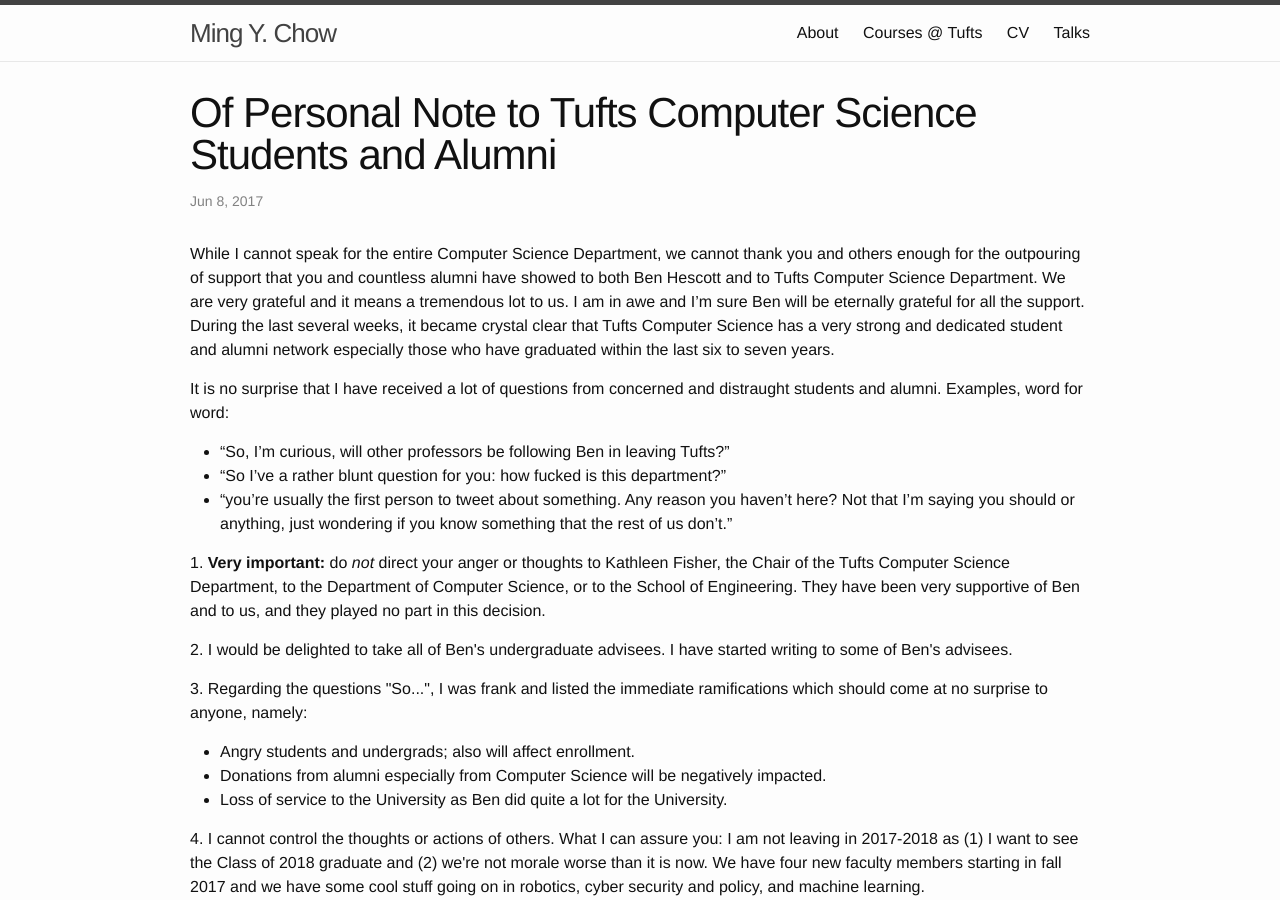
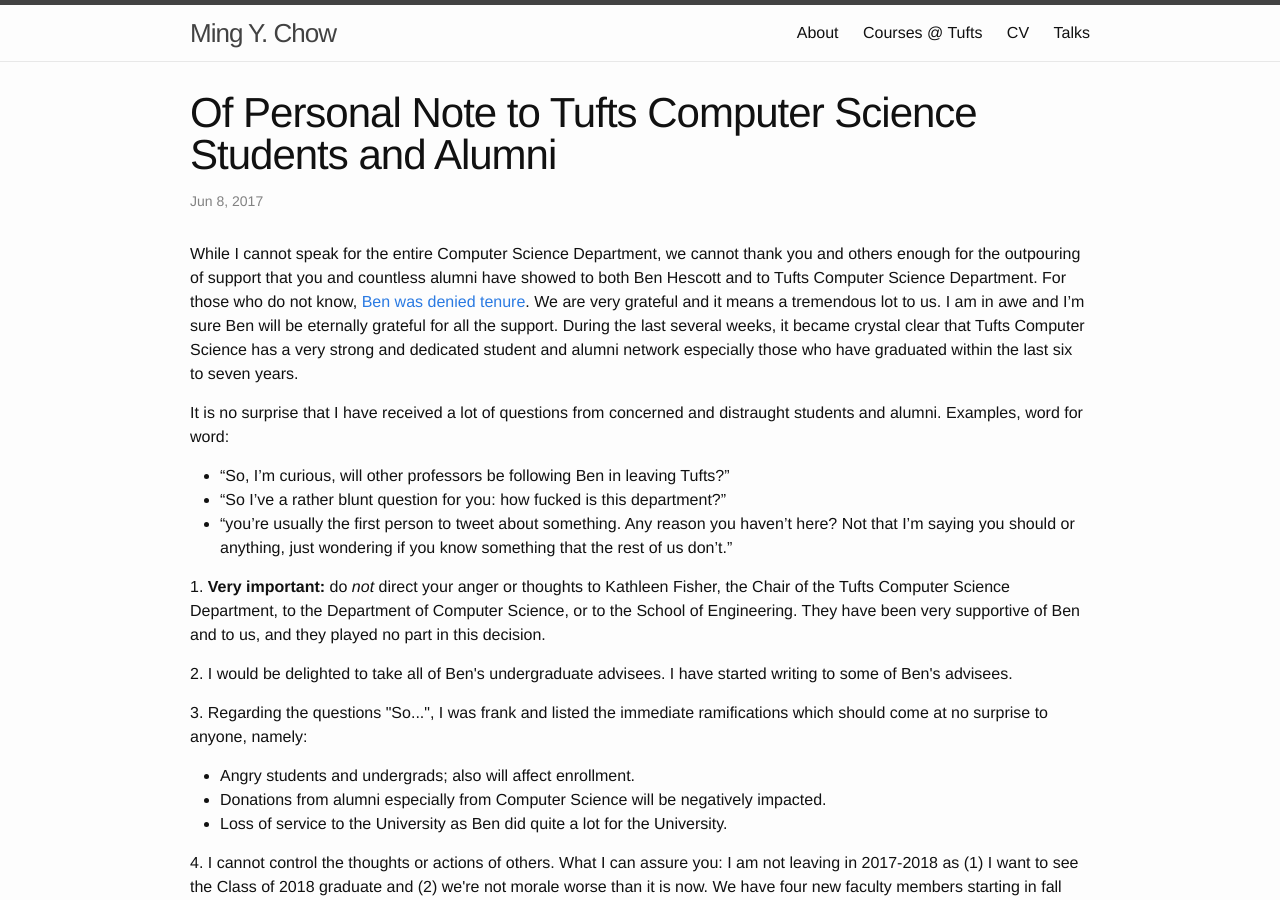
Before and after one commit to mchow01/mchow01.github.io, a Jekyll site: the page built from _posts/2017-06-08-to-tufts-cs.md, in a window 1280 px wide and 900 px high. Built offline with Jekyll 4.4.1, drawn with Linux system fonts in a browser that asks for light colours.

Commit message:
Minor update to post

```diff
--- a/_posts/2017-06-08-to-tufts-cs.md
+++ b/_posts/2017-06-08-to-tufts-cs.md
@@ -5,7 +5,7 @@
 categories: education
 ---
 
-While I cannot speak for the entire Computer Science Department, we cannot thank you and others enough for the outpouring of support that you and countless alumni have showed to both Ben Hescott and to Tufts Computer Science Department.  We are very grateful and it means a tremendous lot to us.  I am in awe and I'm sure Ben will be eternally grateful for all the support.  During the last several weeks, it became crystal clear that Tufts Computer Science has a very strong and dedicated student and alumni network especially those who have graduated within the last six to seven years.
+While I cannot speak for the entire Computer Science Department, we cannot thank you and others enough for the outpouring of support that you and countless alumni have showed to both Ben Hescott and to Tufts Computer Science Department.  For those who do not know, [Ben was denied tenure](https://medium.com/@ashley.hedberg/a-response-to-ben-hescotts-denied-tenure-121657a23fc3). We are very grateful and it means a tremendous lot to us.  I am in awe and I'm sure Ben will be eternally grateful for all the support.  During the last several weeks, it became crystal clear that Tufts Computer Science has a very strong and dedicated student and alumni network especially those who have graduated within the last six to seven years.
 
 It is no surprise that I have received a lot of questions from concerned and distraught students and alumni.  Examples, word for word:
 
```
Also changed, not shown: 2 other files.
